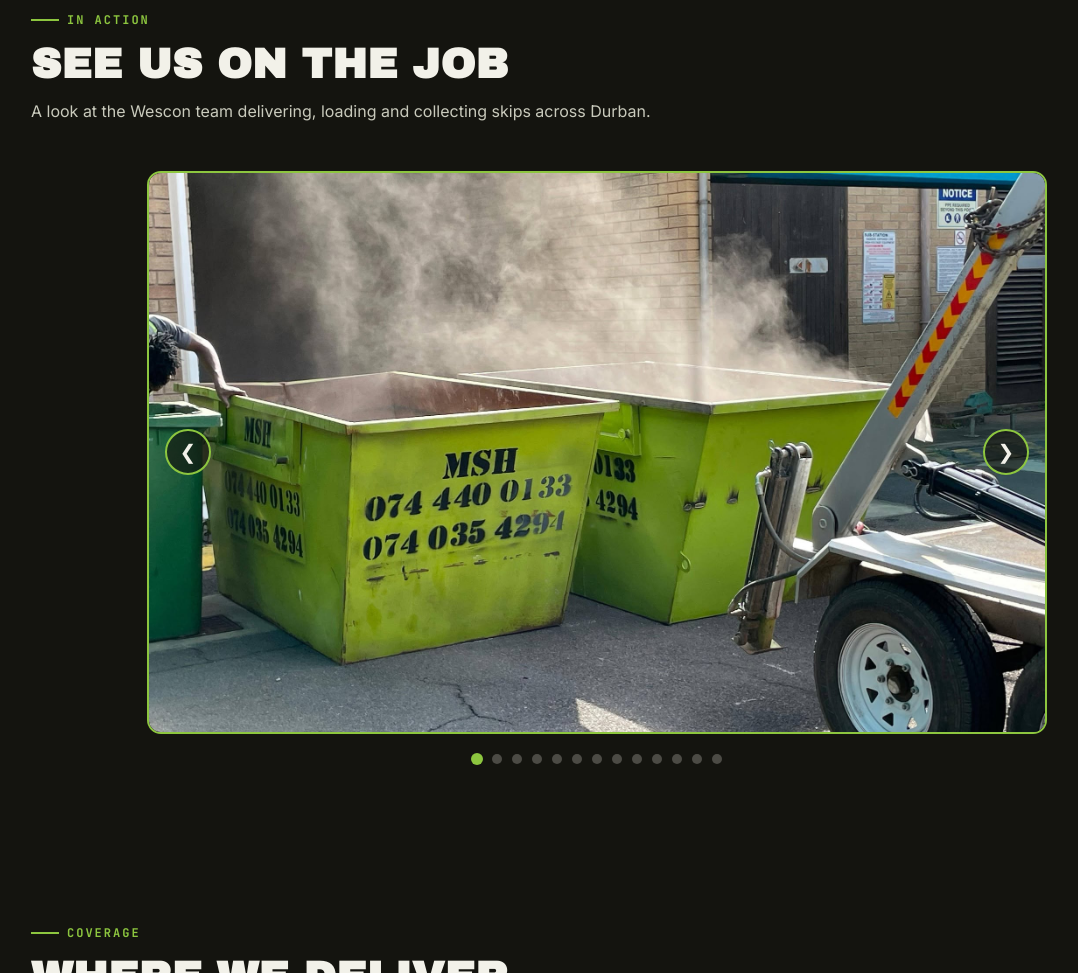
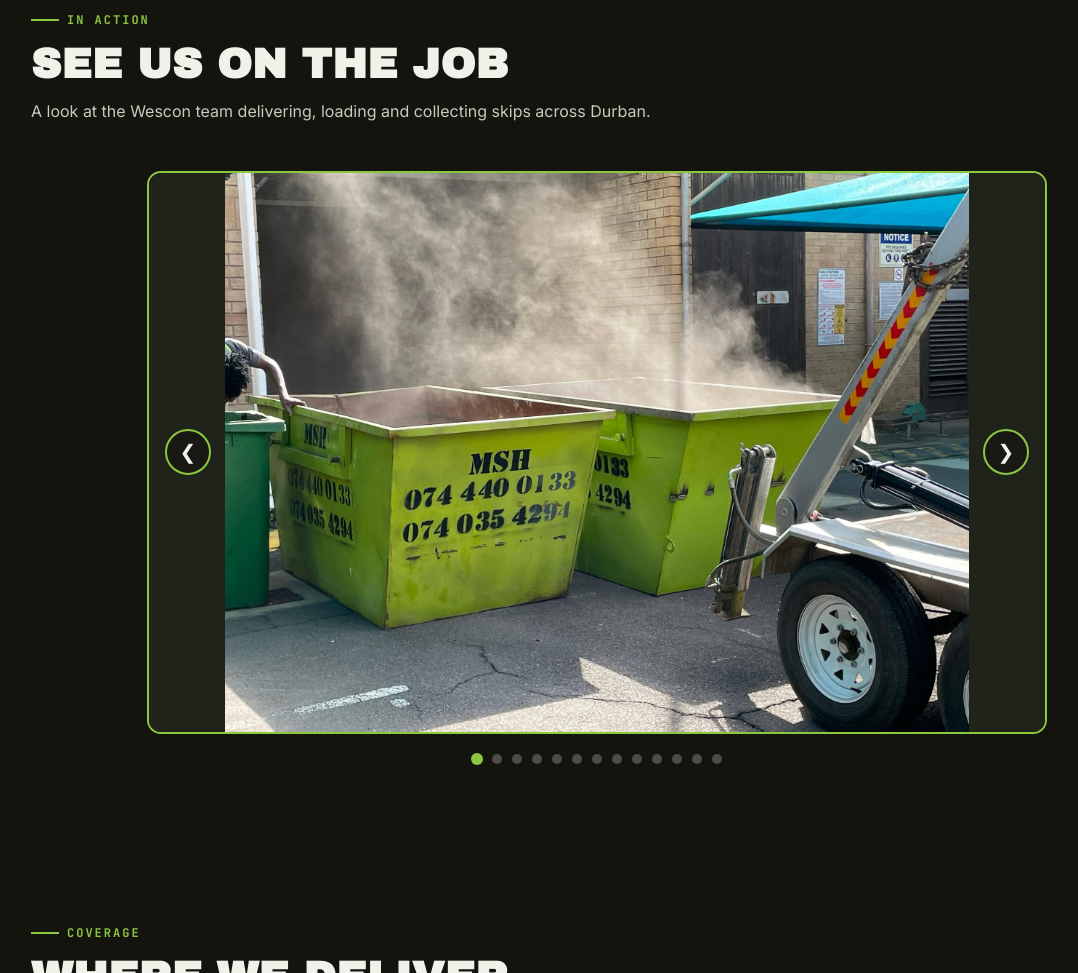
Before and after one commit to limzhamza-del/wescon-projects, a plain HTML site: page index.html in a window 1280 px wide. Shown: the part 3106-4079 px from the top of the page, without its empty margins (43-1121 px from the left). Drawn offline with Linux system fonts and the light colour scheme.

Commit message:
Replace website

```diff
--- a/index.html
+++ b/index.html
@@ -230,7 +230,7 @@
     display:flex; align-items:center; justify-content:center;
     background:var(--charcoal);
   }
-  .carousel-slide img{width:100%; height:100%; object-fit:cover; display:block;}
+  .carousel-slide img{width:100%; height:100%; object-fit:contain; display:block;}
   .carousel-arrow{
     position:absolute; top:50%; transform:translateY(-50%);
     width:46px; height:46px; border-radius:50%;
```
Also changed, not shown: broll10.jpg (added), broll12.jpg (added), broll5.jpg (added), skipsize.jpg (added), 6 other files.
